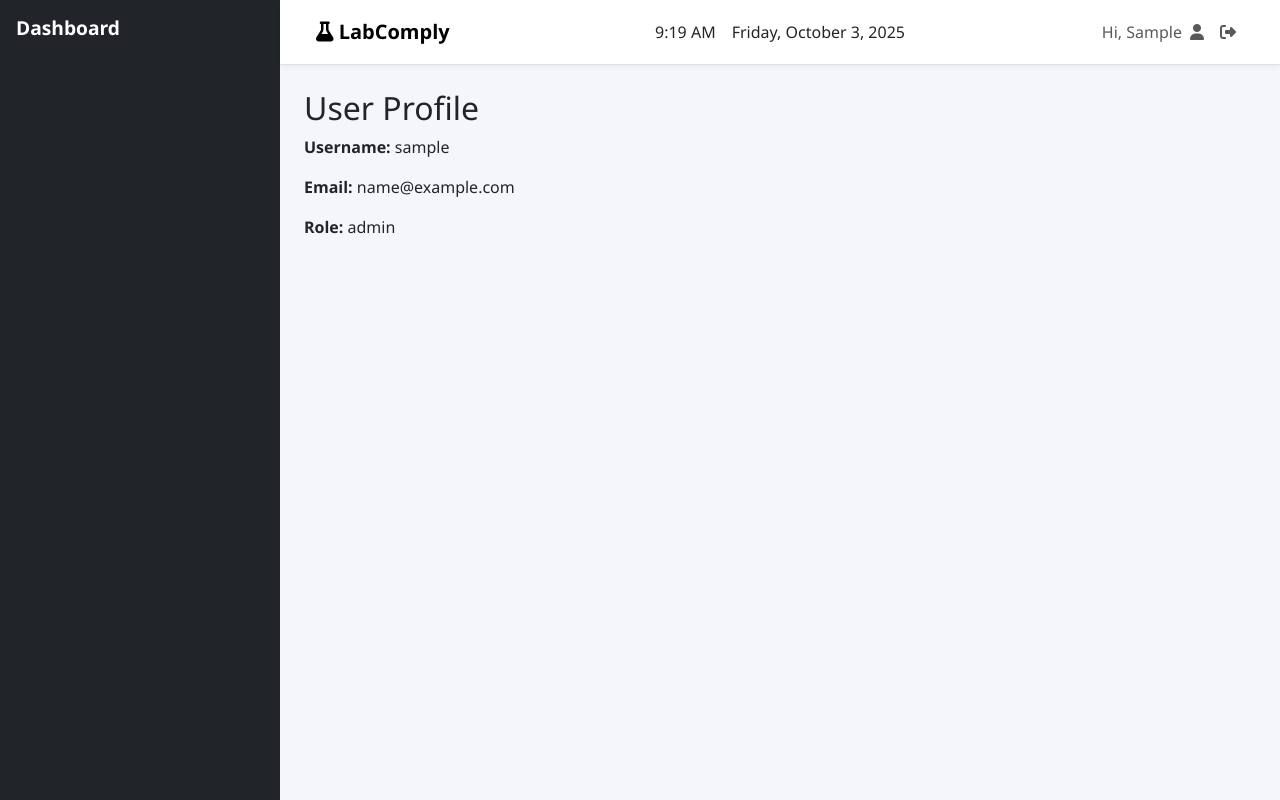
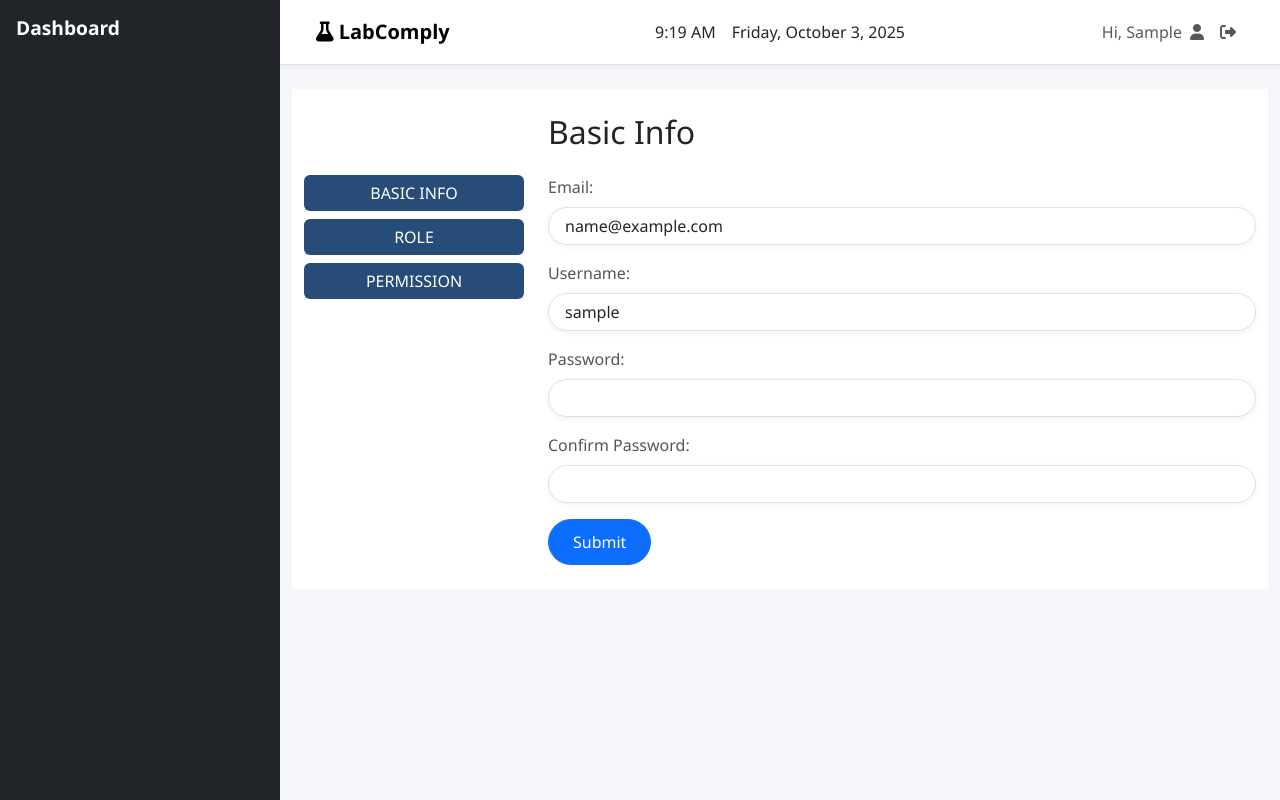
Before and after one commit to TwittK/ICT2114, a Flask app: page /profile in a window 1280 px wide. Run offline with Flask 3, Linux system fonts and the light colour scheme; the visitor is signed in with stand-in values (Sample User, id 1); data that the repository does not hold is empty; parts of the project's set-up code (start-up, migrations or seed data) failed here and were passed over; some libraries are stand-ins or nearby versions.

Commit message:
Create Profile page with the first section (Basic Info). Add in database functionality for updating the user profile.

```diff
--- a/modularized/web/routes.py
+++ b/modularized/web/routes.py
@@ -30,6 +30,10 @@ from web.utils import check_permission, validate_and_sanitize_text
 from werkzeug.security import generate_password_hash
 from data_source.class_labels import ClassLabelRepository
 
+import logging
+
+logging.basicConfig(level=logging.DEBUG)
+
 # Load environment variables from .env
 load_dotenv()
 DB_PARAMS = {
@@ -98,14 +102,14 @@ def inject_labs_with_cameras():
 
     cursor.execute(
         """
-                   SELECT l.LabId,
-                          l.lab_name,
-                          c.CameraId,
-                          c.name
-                   FROM Lab l
-                            LEFT JOIN Camera c ON c.camera_lab_id = l.LabId
-                   ORDER BY l.lab_name ASC, c.name ASC
-                   """
+        SELECT l.LabId,
+               l.lab_name,
+               c.CameraId,
+               c.name
+        FROM Lab l
+                 LEFT JOIN Camera c ON c.camera_lab_id = l.LabId
+        ORDER BY l.lab_name ASC, c.name ASC
+        """
     )
 
     rows = cursor.fetchall()
@@ -182,12 +186,12 @@ def index():
     # Get all cameras in this lab
     cursor.execute(
         """
-                   SELECT c.name
-                   FROM Camera c
-                            JOIN Lab l ON c.camera_lab_id = l.LabId
-                   WHERE l.lab_name = %s
-                   ORDER BY c.name
-                   """,
+        SELECT c.name
+        FROM Camera c
+                 JOIN Lab l ON c.camera_lab_id = l.LabId
+        WHERE l.lab_name = %s
+        ORDER BY c.name
+        """,
         (lab_name,),
     )
     all_cameras = [row["name"] for row in cursor.fetchall()]
@@ -428,13 +432,12 @@ def second_incompliance():
             if lab_name:
                 cursor.execute(
                     """
-                               SELECT c.name
-                               FROM Camera c
-                                        JOIN Lab l ON c.camera_lab_id = l.LabId
-                               WHERE l.lab_name = %s
-                               ORDER BY c.name
-                               LIMIT 1
-                               """,
+                    SELECT c.name
+                    FROM Camera c
+                             JOIN Lab l ON c.camera_lab_id = l.LabId
+                    WHERE l.lab_name = %s
+                    ORDER BY c.name LIMIT 1
+                    """,
                     (lab_name,),
                 )
 
@@ -497,12 +500,12 @@ def second_incompliance():
         # Fetch cameras only for the selected lab.
         cursor.execute(
             """
-                       SELECT c.name
-                       FROM Camera c
-                                JOIN Lab l ON c.camera_lab_id = l.LabId
-                       WHERE l.lab_name = %s
-                       ORDER BY c.name
-                       """,
+            SELECT c.name
+            FROM Camera c
+                     JOIN Lab l ON c.camera_lab_id = l.LabId
+            WHERE l.lab_name = %s
+            ORDER BY c.name
+            """,
             (lab_name,),
         )
 
@@ -648,21 +651,21 @@ def edit_camera(camera_id):
             # Update camera in database
             cursor.execute(
                 """
-                           UPDATE Camera
-                           SET name               = %s,
-                               resolution         = %s,
-                               frame_rate         = %s,
-                               encoding           = %s,
-                               camera_ip_type     = %s,
-                               ip_address         = %s,
-                               subnet_mask        = %s,
-                               gateway            = %s,
-                               timezone           = %s,
-                               sync_with_ntp      = %s,
-                               ntp_server_address = %s,
-                               time               = %s
-                           WHERE CameraId = %s
-                           """,
+                UPDATE Camera
+                SET name               = %s,
+                    resolution         = %s,
+                    frame_rate         = %s,
+                    encoding           = %s,
+                    camera_ip_type     = %s,
+                    ip_address         = %s,
+                    subnet_mask        = %s,
+                    gateway            = %s,
+                    timezone           = %s,
+                    sync_with_ntp      = %s,
+                    ntp_server_address = %s,
+                    time               = %s
+                WHERE CameraId = %s
+                """,
                 (
                     name,
                     resolution,
@@ -718,24 +721,24 @@ def edit_camera(camera_id):
     # GET request - fetch camera data
     cursor.execute(
         """
-                   SELECT c.CameraId,
-                          c.name,
-                          c.resolution,
-                          c.frame_rate,
-                          c.encoding,
-                          c.camera_ip_type,
-                          c.ip_address,
-                          c.subnet_mask,
-                          c.gateway,
-                          c.timezone,
-                          c.sync_with_ntp,
-                          c.ntp_server_address,
-                          c.time,
-                          l.lab_name
-                   FROM Camera c
-                            JOIN Lab l ON c.camera_lab_id = l.LabId
-                   WHERE c.CameraId = %s
-                   """,
+        SELECT c.CameraId,
+               c.name,
+               c.resolution,
+               c.frame_rate,
+               c.encoding,
+               c.camera_ip_type,
+               c.ip_address,
+               c.subnet_mask,
+               c.gateway,
+               c.timezone,
+               c.sync_with_ntp,
+               c.ntp_server_address,
+               c.time,
+               l.lab_name
+        FROM Camera c
+                 JOIN Lab l ON c.camera_lab_id = l.LabId
+        WHERE c.CameraId = %s
+        """,
         (camera_id,),
     )
 
@@ -1393,12 +1396,12 @@ def add_camera():
         # Add to database with correct column names and all required fields
         cursor.execute(
             """
-                       INSERT INTO Camera (name, ip_address, camera_lab_id, camera_user_id, resolution, frame_rate,
-                                           encoding,
-                                           subnet_mask, gateway, camera_ip_type, timezone, sync_with_ntp,
-                                           ntp_server_address, time)
-                       VALUES (%s, %s, %s, %s, %s, %s, %s, %s, %s, %s, %s, %s, %s, %s) RETURNING cameraid
-                       """,
+            INSERT INTO Camera (name, ip_address, camera_lab_id, camera_user_id, resolution, frame_rate,
+                                encoding,
+                                subnet_mask, gateway, camera_ip_type, timezone, sync_with_ntp,
+                                ntp_server_address, time)
+            VALUES (%s, %s, %s, %s, %s, %s, %s, %s, %s, %s, %s, %s, %s, %s) RETURNING cameraid
+            """,
             (
                 device_info.get("device_name", f"Camera_{camera_ip}"),
                 camera_ip,
@@ -1575,7 +1578,7 @@ def role_management():
 
             for key in request.form.keys():
                 if key.startswith("role_perm_"):
-                    rp = key[len("role_perm_") :]
+                    rp = key[len("role_perm_"):]
                     role_name, perm_name = rp.split("_", 1)
                     role_id = dao.get_role_id_by_name(role_name)
                     perm_id = dao.get_permission_id_by_name(perm_name)
@@ -1761,9 +1764,9 @@ def create_account():
         try:
             cursor.execute(
                 """
-                           INSERT INTO users (username, email, password_hash, role)
-                           VALUES (%s, %s, %s, %s)
-                           """,
+                INSERT INTO users (username, email, password_hash, role)
+                VALUES (%s, %s, %s, %s)
+                """,
                 (username_form, email_form, password_hash, role_form),
             )
             conn.commit()
@@ -1784,14 +1787,72 @@ def create_account():
     )
 
 
-@app.route("/profile")
+@app.route("/profile", methods=['GET', 'POST'])
 @login_required
 def profile():
+    logging.debug(f"📝 WORKING!!!!")
+    logging.debug(f"📝 Session user_id: {session.get('user_id')}")
+
+    if request.method == 'POST':
+        # Get data from the form
+        email_form = request.form.get("email", "")
+        username_form = request.form.get("username", "")
+        password_form = request.form.get("password", "")
+        cPassword_form = request.form.get("cPassword", "")
+
+        if not username_form or not email_form:
+            flash("❌ Username and email are required.", "danger")
+            return redirect(url_for("profile"))
+
+        # Validate password match.
+        if password_form and password_form != cPassword_form:
+            flash("Passwords do not match!", "danger")
+            return redirect(url_for("profile"))
+
+        if password_form and len(password_form) < 8:
+            flash("❌ Password must be at least 8 characters long.", "danger")
+            return redirect(url_for("profile"))
+
+        conn = psycopg2.connect(**DB_PARAMS)
+        cursor = conn.cursor()
+
+        # Hash password if provided
+        password_hash = generate_password_hash(password_form) if password_form else None
+
+        try:
+            if password_hash:
+                cursor.execute("""
+                               UPDATE users
+                               SET username=%s,
+                                   email=%s,
+                                   password_hash=%s
+                               WHERE id = %s
+                               """, (username_form, email_form, password_hash, session['user_id']))
+            else:
+                cursor.execute("""
+                               UPDATE users
+                               SET username=%s,
+                                   email=%s
+                               WHERE id = %s
+                               """, (username_form, email_form, session['user_id']))
+
+            logging.debug(f"📝 Rows affected: {cursor.rowcount}")
+
+            conn.commit()
+            # Update session values.
+            session['username'] = username_form
+            session['email'] = email_form
+            flash("Profile updated successfully!", "success")
+        except Exception as e:
+            flash(f"❌ Failed to update profile: {str(e)}", "danger")
+        finally:
+            conn.close()
+
     # Get user information from the session
-    user_info = {
+    session_data = {
         "username": session.get("username"),
         "email": session.get("email"),
         "role": session.get("role"),
     }
 
-    return render_template("profile.html", user=user_info)
+    return render_template("profile.html", user=session_data)
--- a/modularized/web/static/css/style.css
+++ b/modularized/web/static/css/style.css
@@ -239,3 +239,15 @@ button[type="submit"].btn-danger:hover {
 .icon-camera {
     color: ghostwhite;
 }
+
+.btn-main {
+    background-color: #274C77;
+    color: white;
+    border: none;
+    text-transform: uppercase;
+}
+
+.btn-main:hover {
+    background-color: #3A5B85;
+    color: white;
+}
--- a/modularized/web/templates/profile.html
+++ b/modularized/web/templates/profile.html
@@ -1,10 +1,50 @@
 {% extends 'base.html' %}
 
 {% block content %}
-    <div class="container mt-4">
-        <h2>User Profile</h2>
-        <p><strong>Username:</strong> {{ user.username }}</p>
-        <p><strong>Email:</strong> {{ user.email  }}</p>
-        <p><strong>Role:</strong> {{ user.role  }}</p>
+    <div class="container mt-4 pt-4 pr-4 pb-4 pl-0 bg-white">
+        <div class="row">
+            <!-- First column with three buttons stacked vertically (spans both rows) -->
+            <div class="col-md-3 d-flex flex-column gap-2">
+
+            </div>
+
+            <!-- Second column first row -->
+            <div class="col-md-9 mb-3">
+                <h2>Basic Info</h2>
+            </div>
+        </div>
+
+        <div class="row">
+            <!-- Side navigation -->
+            <div class="col-md-3 d-flex flex-column gap-2">
+                <button type="button" class="btn btn-main">Basic Info</button>
+                <button type="button" class="btn btn-main">Role</button>
+                <button type="button" class="btn btn-main">Permission</button>
+            </div>
+
+            <!-- Main content -->
+            <div class="col-md-9 mt-3 mt-md-0">
+                <form method="POST">
+                    <div class="mb-3">
+                        <label for="email" class="form-label">Email: </label>
+                        <input type="email" class="form-control" id="email" name="email" value="{{ user.email }}">
+                    </div>
+                    <div class="mb-3">
+                        <label for="username" class="form-label">Username: </label>
+                        <input type="text" class="form-control" id="username" name="username"
+                               value="{{ user.username }}">
+                    </div>
+                    <div class=" mb-3">
+                        <label for="password" class="form-label">Password: </label>
+                        <input type="password" class="form-control" id="password" name="password">
+                    </div>
+                    <div class="mb-3">
+                        <label for="cPassword" class="form-label">Confirm Password: </label>
+                        <input type="password" class="form-control" id="cPassword" name="cPassword">
+                    </div>
+                    <button type="submit" class="btn btn-primary">Submit</button>
+                </form>
+            </div>
+        </div>
     </div>
 {% endblock %}
```
